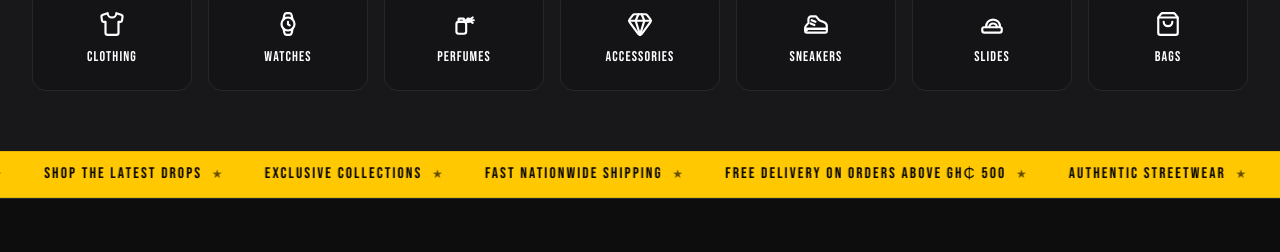
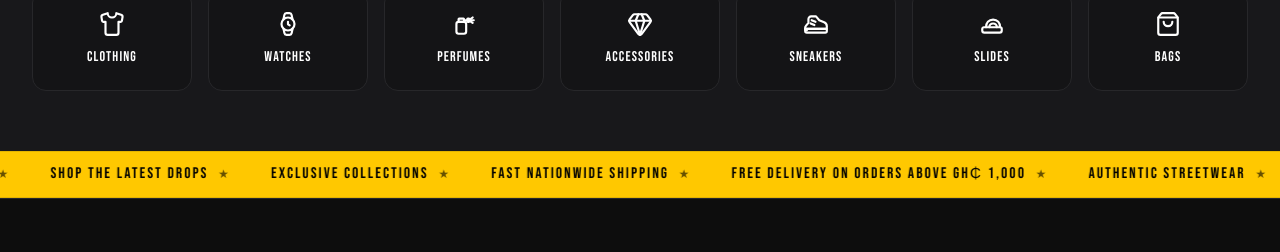
Before and after one commit to kelvinkwasigyan-code/WearYung-Store, a Next.js app: page / in a window 1280 px wide. Shown: the part 976-1228 px from the top of the page. Built offline with nearby package versions, Linux system fonts and the light colour scheme; no server answers; the database is empty.

Commit message:
fix(copy): update free delivery threshold to GH₵ 1,000 across marquee banner and product detail pages

```diff
--- a/components/AnnouncementMarquee.tsx
+++ b/components/AnnouncementMarquee.tsx
@@ -2,7 +2,7 @@
 
 export default function AnnouncementMarquee() {
   const announcements = [
-    'FREE DELIVERY ON ORDERS ABOVE GH₵ 500',
+    'FREE DELIVERY ON ORDERS ABOVE GH₵ 1,000',
     'AUTHENTIC STREETWEAR',
     'PREMIUM QUALITY GUARANTEED',
     'SHOP THE LATEST DROPS',
--- a/components/ProductDetailView.tsx
+++ b/components/ProductDetailView.tsx
@@ -591,7 +591,7 @@ export default function ProductDetailView({ product }: ProductDetailViewProps) {
             </svg>
             <div>
               <p style={{ color: '#FFFFFF', fontSize: '0.78rem', fontWeight: 700 }}>Fast Shipping</p>
-              <p style={{ color: 'var(--wy-muted-dim)', fontSize: '0.68rem' }}>Free above GH₵ 500</p>
+              <p style={{ color: 'var(--wy-muted-dim)', fontSize: '0.68rem' }}>Free above GH₵ 1,000</p>
             </div>
           </div>
         </div>
```
